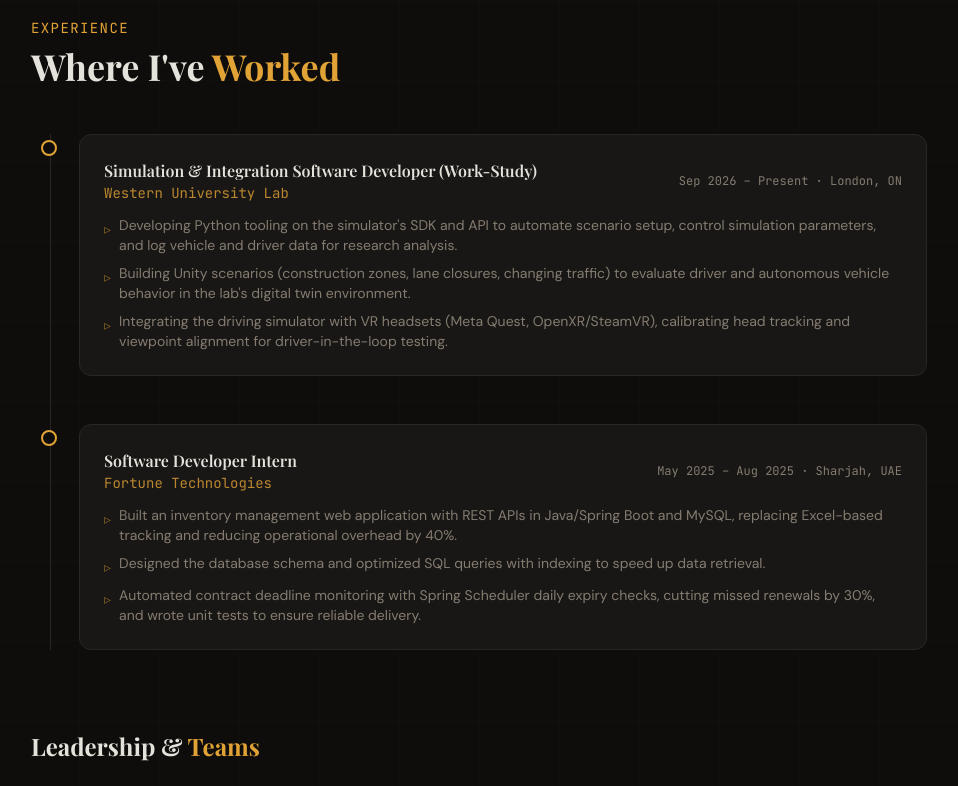
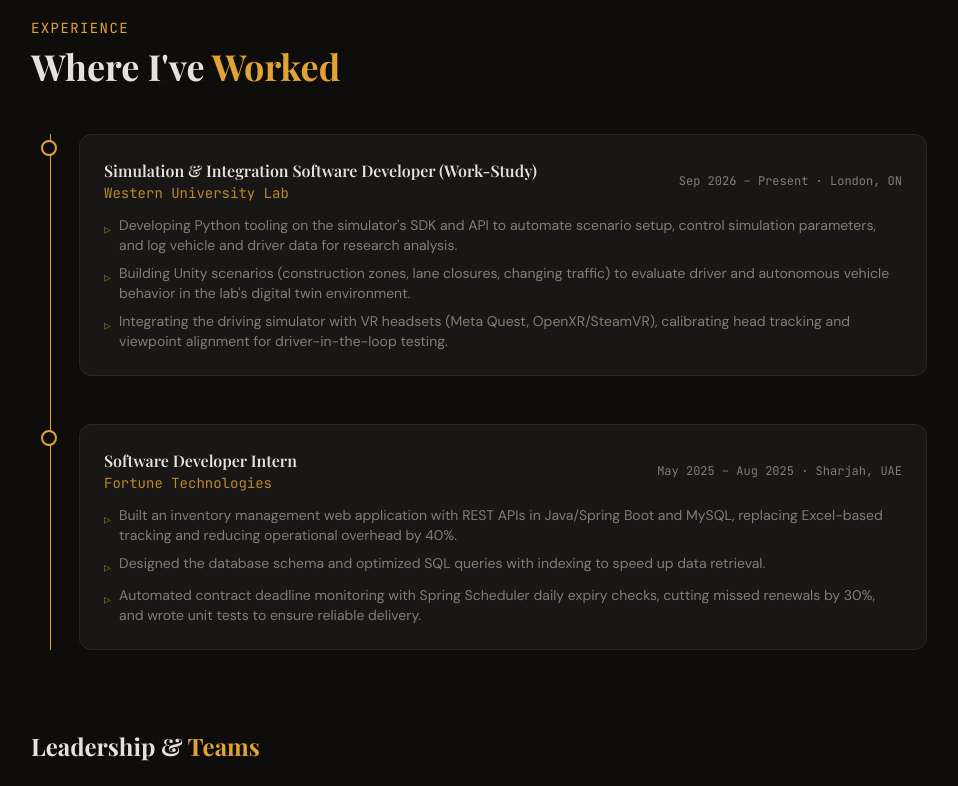
Before and after one commit to Anomaly-E-E/Anomaly-E-E.github.io, a React (Vite) app: page / in a window 1280 px wide. Shown: the part 1680-2466 px from the top of the page, without its empty margins (161-1119 px from the left). Built offline with nearby package versions, Linux system fonts and the light colour scheme; the HTML template or start-up script is replaced by a standard one; a web font is replaced by a local one.

Commit message:
animate experience timeline

```diff
--- a/src/components/sections/ExperienceSection.tsx
+++ b/src/components/sections/ExperienceSection.tsx
@@ -1,5 +1,6 @@
+import { useRef } from "react";
+import { motion, useScroll } from "framer-motion";
 import ScrollReveal from "@/components/common/ScrollReveal";
-import { Briefcase } from "lucide-react";
 
 const experiences = [
   {
@@ -44,6 +45,12 @@ const leadership = [
 ];
 
 const ExperienceSection = () => {
+  const timelineRef = useRef<HTMLDivElement>(null);
+  const { scrollYProgress } = useScroll({
+    target: timelineRef,
+    offset: ["start 70%", "end 60%"],
+  });
+
   return (
     <section id="experience" className="relative scroll-mt-20 py-32 px-6">
       <div className="max-w-4xl mx-auto">
@@ -54,9 +61,13 @@ const ExperienceSection = () => {
           </h3>
         </ScrollReveal>
 
-        <div className="relative">
+        <div ref={timelineRef} className="relative">
           {/* Timeline line */}
           <div className="absolute left-[19px] top-0 bottom-0 w-px bg-border" />
+          <motion.div
+            style={{ scaleY: scrollYProgress }}
+            className="absolute left-[19px] top-0 bottom-0 w-px bg-primary origin-top"
+          />
 
           <div className="space-y-12">
             {experiences.map((exp, i) => (
```
